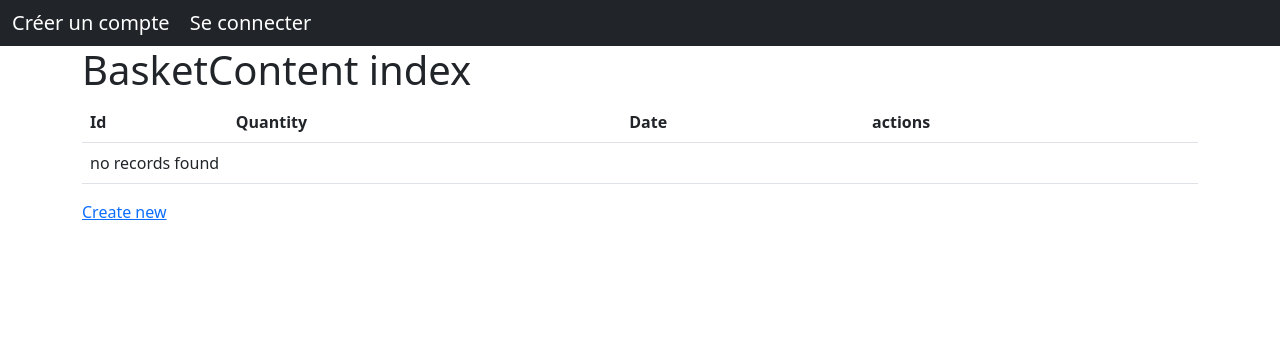
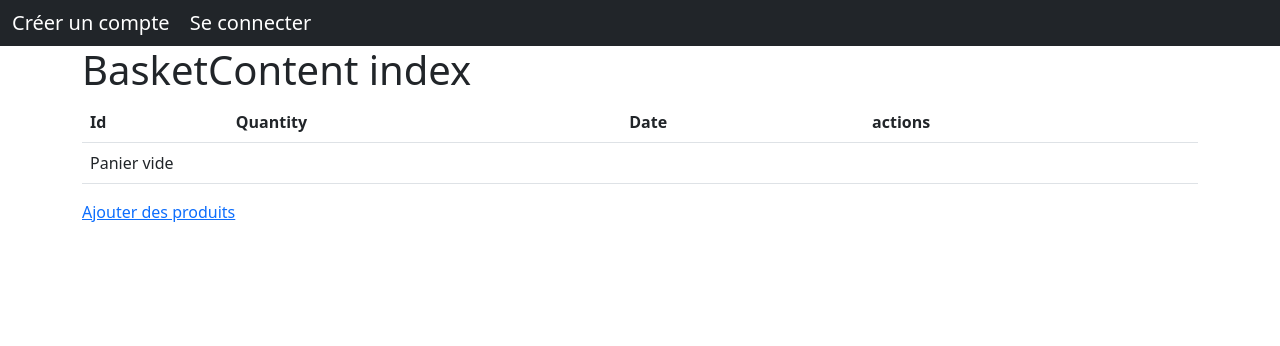
Before and after one commit to kevinrss01/Site-eCommerce-symfony_IPSSI, a Symfony app: template templates/basket_content/index.html.twig in a window 1280 px wide. Shown: the top 346 px of the page. Run offline with Twig, Linux system fonts and the light colour scheme; the template is opened without the code that fills it, so the values that code supplies are empty; some libraries are stand-ins or nearby versions.

Commit message:
quelques modifs

```diff
--- a/src/Controller/BasketController.php
+++ b/src/Controller/BasketController.php
@@ -30,11 +30,10 @@ class BasketController extends AbstractController
 
         if ($form->isSubmitted() && $form->isValid()) {
             $basketRepository->save($basket, true);
-
             return $this->redirectToRoute('app_basket_index', [], Response::HTTP_SEE_OTHER);
         }
 
-        return $this->renderForm('basket/new.html.twig', [
+        return $this->render('basket/new.html.twig', [
             'basket' => $basket,
             'form' => $form,
         ]);
--- a/templates/base.html.twig
+++ b/templates/base.html.twig
@@ -25,7 +25,7 @@
             {% if app.user %}
                 <a class="navbar-brand" href="{{ path('app_products_index')}}">Accueil</a>
                 <div class="navbarRight">
-                    <a href="{{ path('app_basket_content_index') }}"><i class="bi bi-basket"></i></a>
+                    <a href="{{ path('app_basket_index') }}"><i class="bi bi-basket"></i></a>
                     <a class="navbar-brand logout" href="{{ path('app_logout')}}">Se déconnecter</a>
                 </div>
             {% else %}
--- a/templates/basket_content/index.html.twig
+++ b/templates/basket_content/index.html.twig
@@ -21,17 +21,17 @@
                 <td>{{ basket_content.quantity }}</td>
                 <td>{{ basket_content.date ? basket_content.date|date('Y-m-d H:i:s') : '' }}</td>
                 <td>
-                    <a href="{{ path('app_basket_content_show', {'id': basket_content.id}) }}">show</a>
-                    <a href="{{ path('app_basket_content_edit', {'id': basket_content.id}) }}">edit</a>
+                    <a href="{{ path('app_basket_content_show', {'id': basket_content.id}) }}">Voir</a>
+                    <a href="{{ path('app_basket_content_edit', {'id': basket_content.id}) }}">Modifier</a>
                 </td>
             </tr>
         {% else %}
             <tr>
-                <td colspan="4">no records found</td>
+                <td colspan="4">Panier vide</td>
             </tr>
         {% endfor %}
         </tbody>
     </table>
 
-    <a href="{{ path('app_basket_content_new') }}">Create new</a>
+    <a href="{{ path('app_basket_content_new') }}">Ajouter des produits</a>
 {% endblock %}
```
Also changed, not shown: 1 other file.
